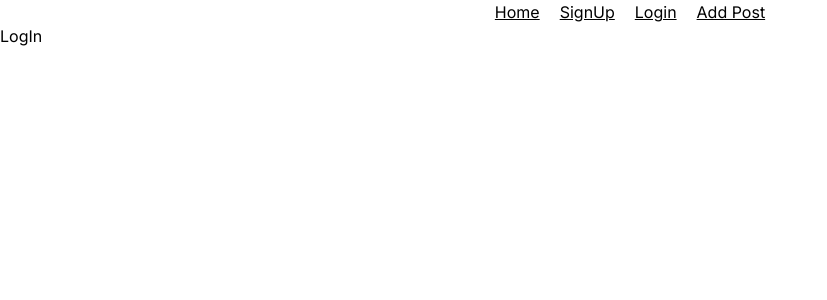
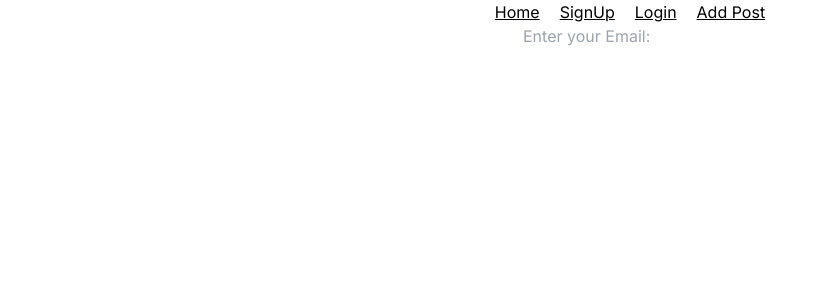
Before and after one commit to ahsanshakil-baust/Nodejs-Mysql, a Next.js app in the folder postfrontend/: page /pages/login in a window 1280 px wide. Shown: the top 300 px of the page, without its empty margins (0-827 px from the left). Built offline with nearby package versions, Linux system fonts and the light colour scheme.

Commit message:
login working

```diff
--- a/postfrontend/app/pages/login/page.tsx
+++ b/postfrontend/app/pages/login/page.tsx
@@ -1,5 +1,9 @@
 const page = () => {
-  return <div>LogIn</div>;
+  return (
+    <div className="flex flex-col justify-center items-center">
+      <input type="text" name="email" placeholder="Enter your Email:" />
+    </div>
+  );
 };
 
 export default page;
```
